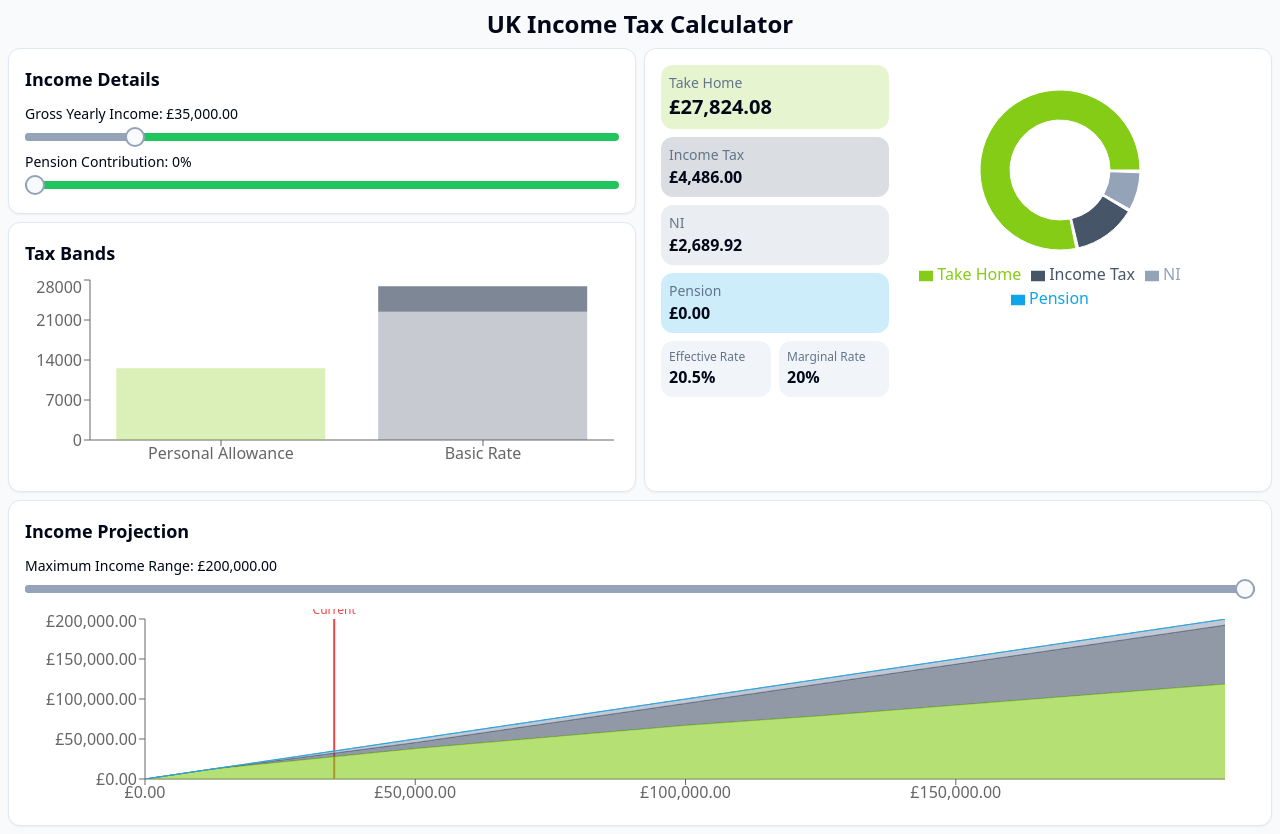
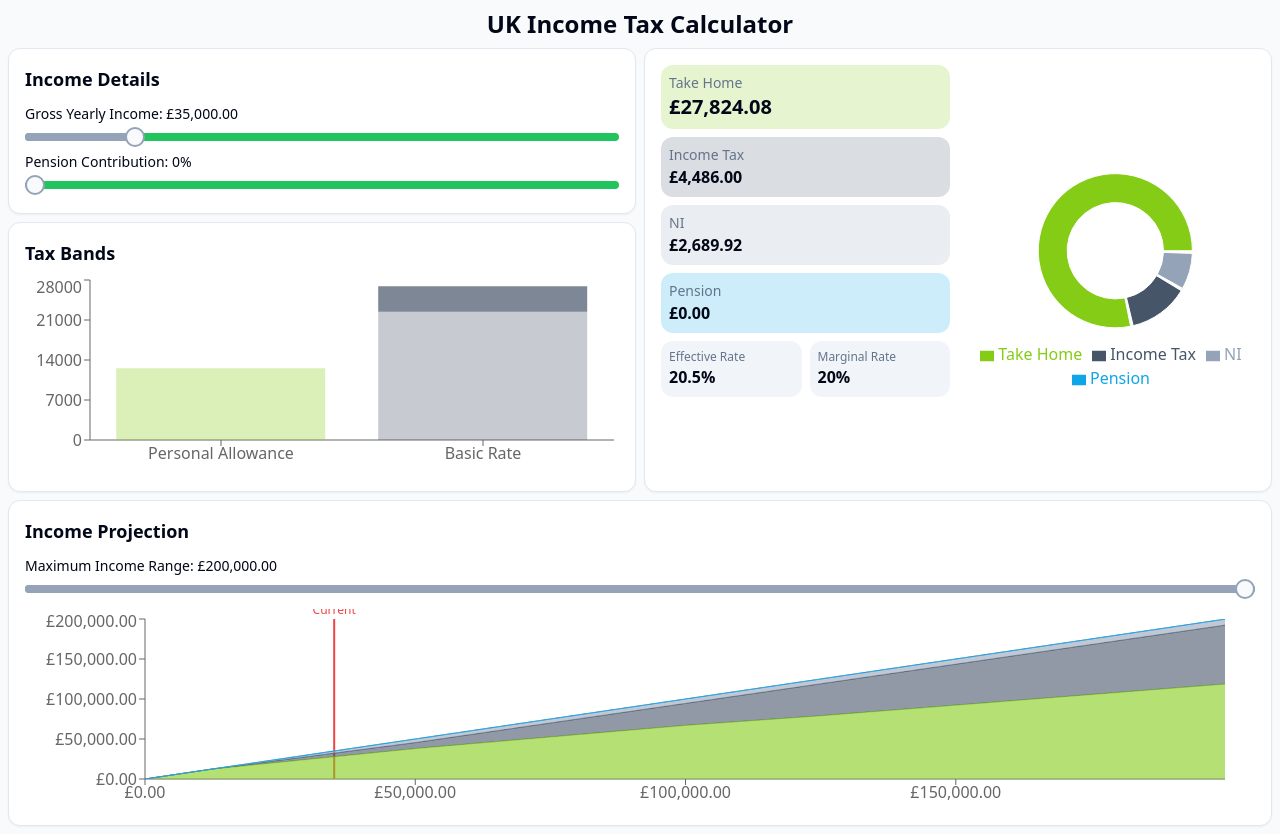
Before and after one commit to Baicheng-MiQ/taxwizard-uk, a React (Vite) app: page / in a window 1280 px wide. Built offline with nearby package versions, Linux system fonts and the light colour scheme.

Commit message:
Fix layout issue in component
Adjusted the layout of the component to ensure it occupies the full available space.
[skip gpt_engineer]

```diff
--- a/src/components/TaxCalculator.tsx
+++ b/src/components/TaxCalculator.tsx
@@ -103,9 +103,9 @@ const TaxCalculator = () => {
           />
         </div>
 
-        <Card className="p-4">
-          <div className="grid grid-cols-5 gap-4">
-            <div className="col-span-2 space-y-2">
+        <Card className="p-4 h-full">
+          <div className="grid grid-cols-2 gap-4 h-full">
+            <div className="space-y-2">
               <div className="p-2 bg-[#84cc16]/20 rounded-lg">
                 <p className="text-sm text-muted-foreground">Take Home</p>
                 <p className="text-xl font-bold">{formatCurrency(results.takeHomePay)}</p>
@@ -139,7 +139,7 @@ const TaxCalculator = () => {
               </div>
             </div>
 
-            <div className="col-span-3">
+            <div className="flex items-center justify-center">
               <PieChart width={300} height={250}>
                 <Pie
                   data={pieData}
```
